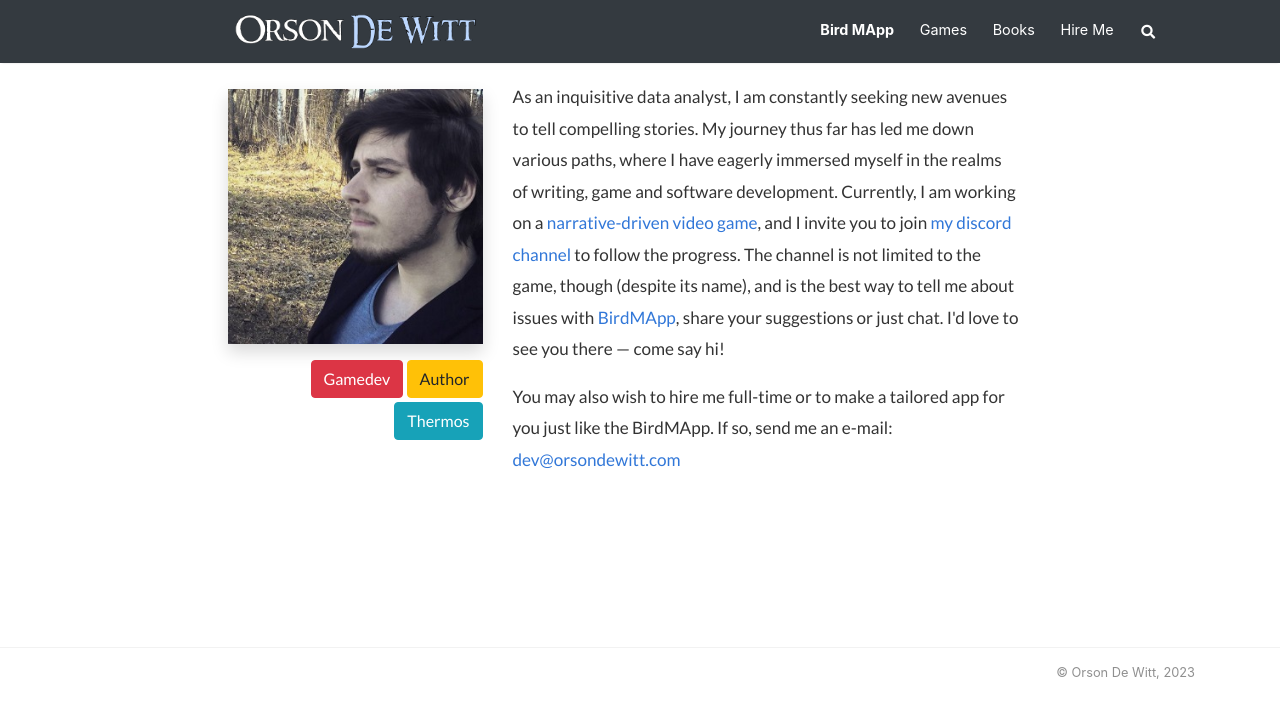
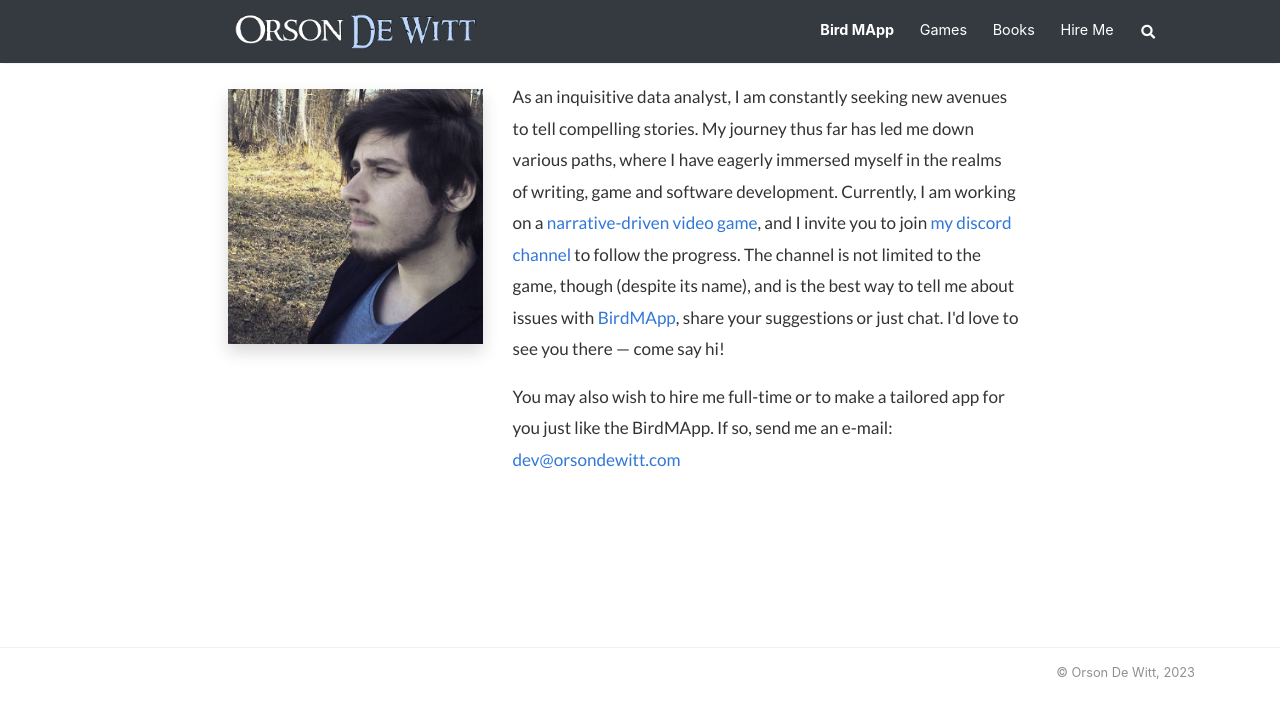
Before and after one commit to OrsonDWitt/OrsonDWitt.github.io, a Jekyll site: the page built from _pages/about.md, in a window 1280 px wide. Shown: the top 718 px of the page. Built offline with Jekyll 4.4.1, drawn with Linux system fonts in a browser that asks for light colours; nearby versions of some CDN libraries.

Commit message:
Update about.md

```diff
--- a/_pages/about.md
+++ b/_pages/about.md
@@ -9,7 +9,7 @@ comments: false
 <div class="col-md-4 col-lg-3 pt-2">
 <div class="sticky-top sticky-top-80 text-sm-right text-center">
 <p class="text-center text-md-right"><img class="shadow" src="{{site.baseurl}}/assets/images/orson.jpg" alt="Orson De Witt" /></p>
-<p class="text-center text-xl-right"><a target="_blank" href="{{site.games}}" class="btn btn-danger mb-1">Gamedev</a> <a href="/" class="btn btn-warning mb-1">Author</a> <a href="" class="btn btn-info mb-1">Thermos</a></p>
+<!-- <p class="text-center text-xl-right"><a target="_blank" href="{{site.games}}" class="btn btn-danger mb-1">Gamedev</a> <a href="/" class="btn btn-warning mb-1">Author</a> <a href="" class="btn btn-info mb-1">Thermos</a></p> -->
 </div>
 </div>
 <div class="col-md-8 col-lg-6 pr-5">
```
